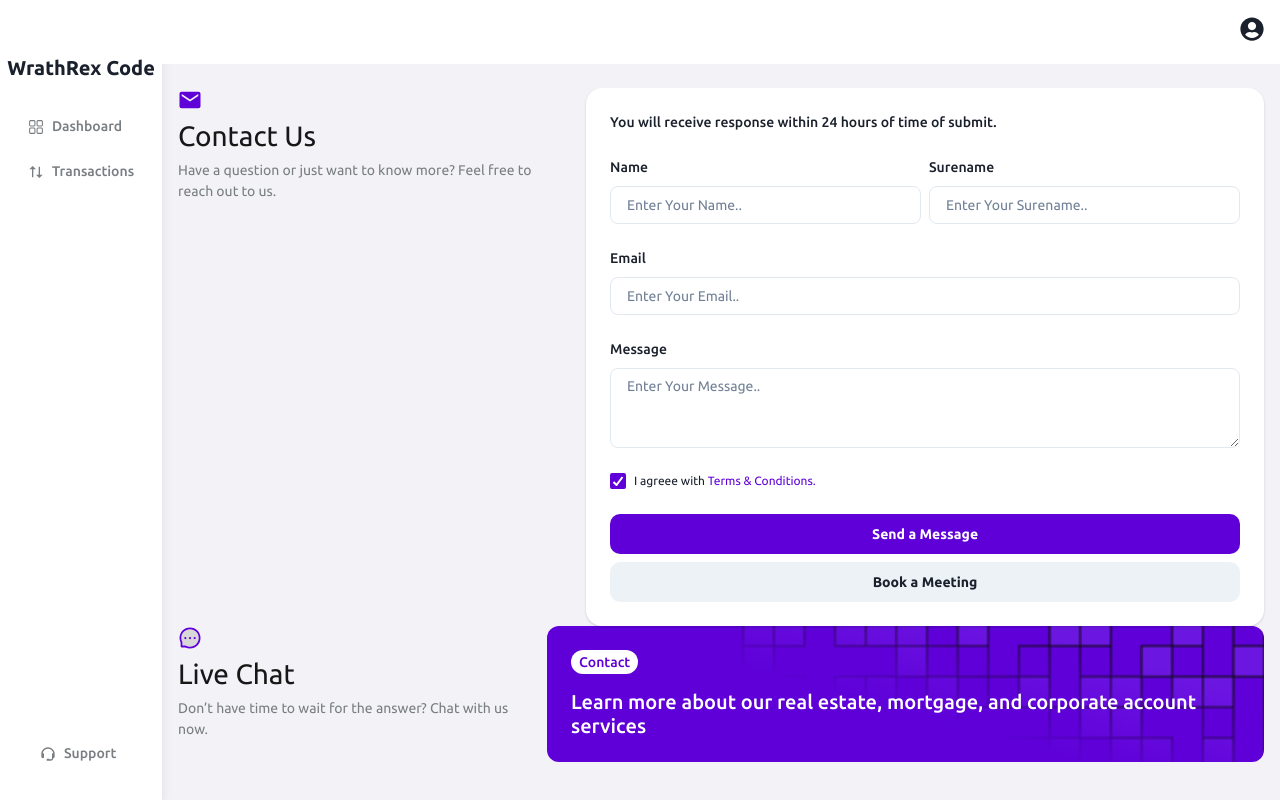
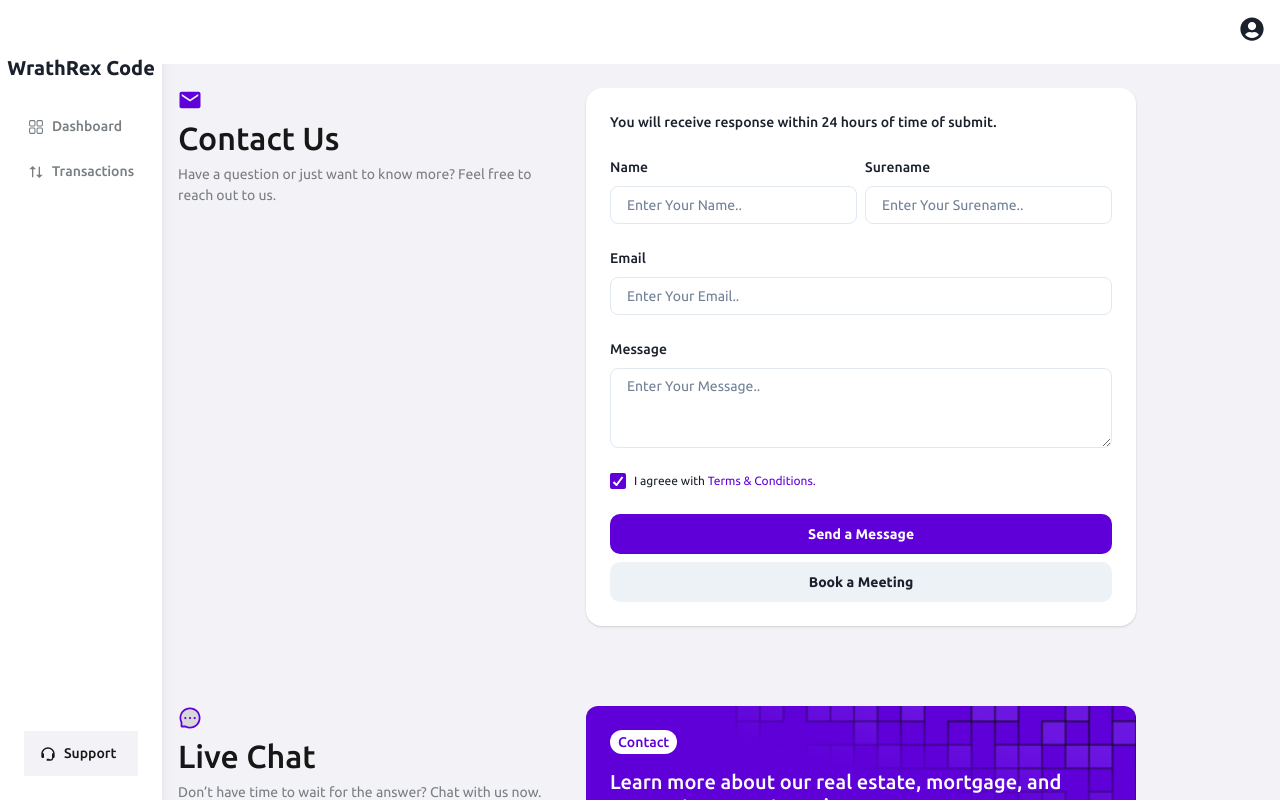
Before and after one commit to Sobanhanif4/crypto-dashboard-react, a React (Vite) app: page /support in a window 1280 px wide. Built offline with nearby package versions, Linux system fonts and the light colour scheme.

Commit message:
completed

```diff
--- a/src/components/Sidenav.jsx
+++ b/src/components/Sidenav.jsx
@@ -2,8 +2,15 @@ import { Box, Heading, HStack, Icon, Stack, Text } from "@chakra-ui/react";
 import { RxDashboard } from "react-icons/rx";
 import { RiArrowUpDownFill } from "react-icons/ri";
 import { BiSupport } from "react-icons/bi";
-import { Link } from "react-router-dom";
+import { Link, useLocation } from "react-router-dom";
 const Sidenav = () => {
+  const location = useLocation();
+
+  const isActiveLink = (link) => {
+    return location.pathname === link;
+  }
+
+
   const navLinks = [
     {
       icon: RxDashboard,
@@ -43,11 +50,14 @@ const Sidenav = () => {
                 py="3"
                 px="4"
                 borderRadius="10px"
+
+                bg={isActiveLink(nav.link) ? "#F3F3F7" : "transparent"}
+                color={isActiveLink(nav.link) ? "#171717" : "#787E82"}
+
                 _hover={{
                   bg: "#F3F3F7",
                   color: "#171717",
                 }}
-                color="#797E82"
               >
                 <Icon as={nav.icon} />
                 <Text fontSize="14px" fontWeight="medium">
@@ -65,12 +75,15 @@ const Sidenav = () => {
           mx="3"
           py="3"
           px="4"
+
+          bg={isActiveLink("/support") ? "#F3F3F7" : "transparent"}
+          color={isActiveLink("/support") ? "#171717" : "#787E82"}
+
           _hover={{
             borderRadius: "10px",
             bg: "#F3F3F7",
             color: "#171717",
           }}
-          color="#797E82"
         >
           <Icon as={BiSupport} />
           <Text fontSize="14px" fontWeight="medium">
--- a/src/pages/Support/Support.jsx
+++ b/src/pages/Support/Support.jsx
@@ -4,10 +4,12 @@ import ContactCard from "./components/ContactCard";
 import SupportCard from "./components/SupportCard";
 import { AiTwotoneMessage } from "react-icons/ai";
 import InfoCard from "../Dashboard/components/InfoCard";
+import { Stack } from "@chakra-ui/react";
 
 const Support = () => {
   return (
     <DashboardLayout>
+      <Stack spacing="5rem">
         <SupportCard
           icon={IoMdMail}
           leftComponent={<ContactCard />}
@@ -26,8 +28,9 @@ const Support = () => {
             />
           }
           title="Live Chat"
-        text="Don’t have time to wait for the answer? Chat with us now."
+          text="Don’t have time to wait for the answer? Chat with us now. adsad dsdsdss"
         />
+      </Stack>
     </DashboardLayout>
   );
 };
--- a/src/pages/Support/components/SupportCard.jsx
+++ b/src/pages/Support/components/SupportCard.jsx
@@ -26,12 +26,14 @@ const SupportCard = ( { leftComponent, icon, title, text }) => {
     >
       <Stack maxW="24rem">
         <Icon as={icon} boxSize={6} color="p.purple" />
-        <Text textStyle="h2">{title}</Text>
+        <Text textStyle="h1" as="h1" fontWeight="medium">{title}</Text>
         <Text fontSize="sm" color="black.60">
           {text}
         </Text>
       </Stack>
+      <Box maxW="550px" w="full">
       {leftComponent}
+      </Box>
     </Flex>
   );
 };
```
Lines whose indentation alone changed are shown as unchanged.
